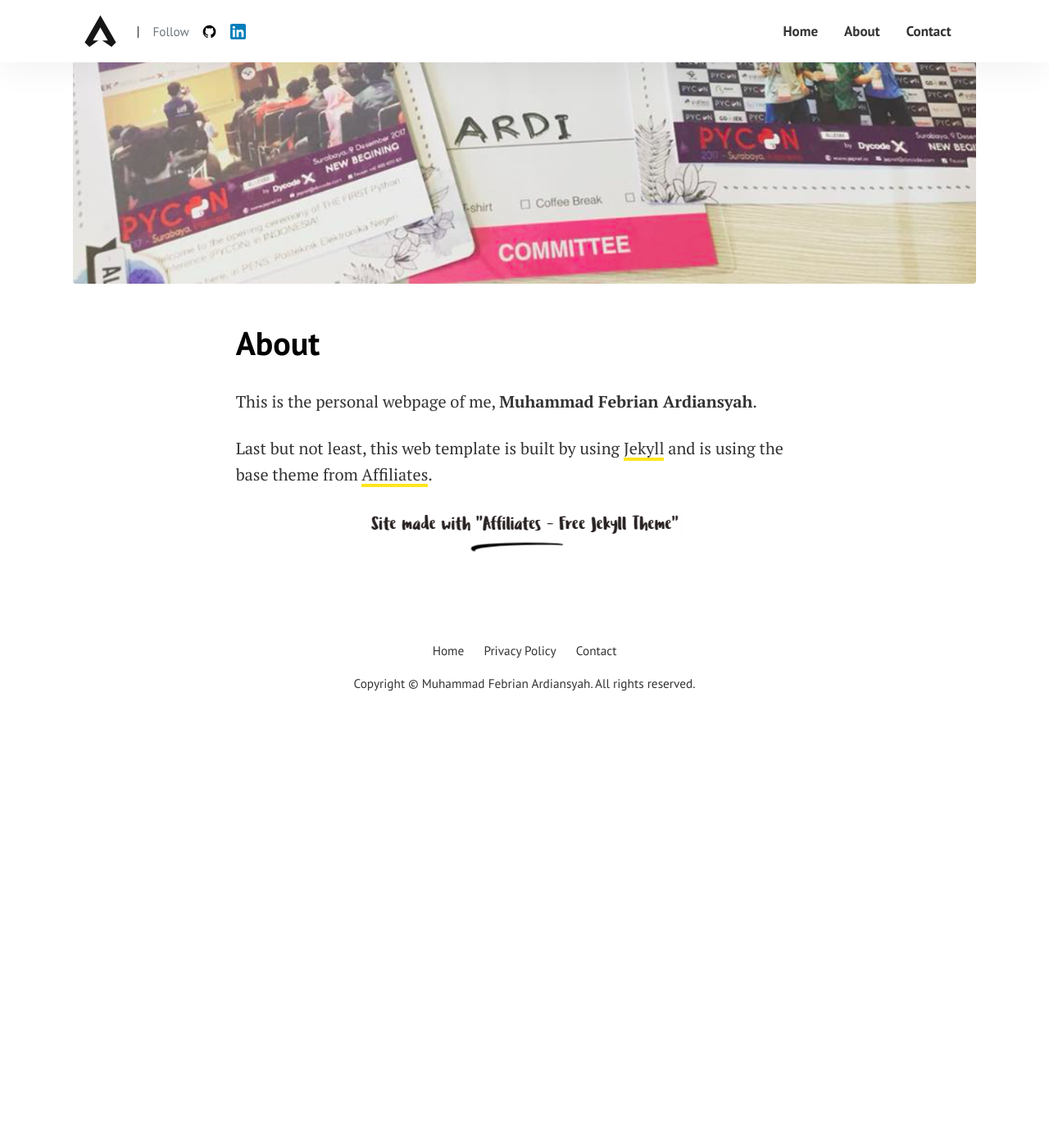
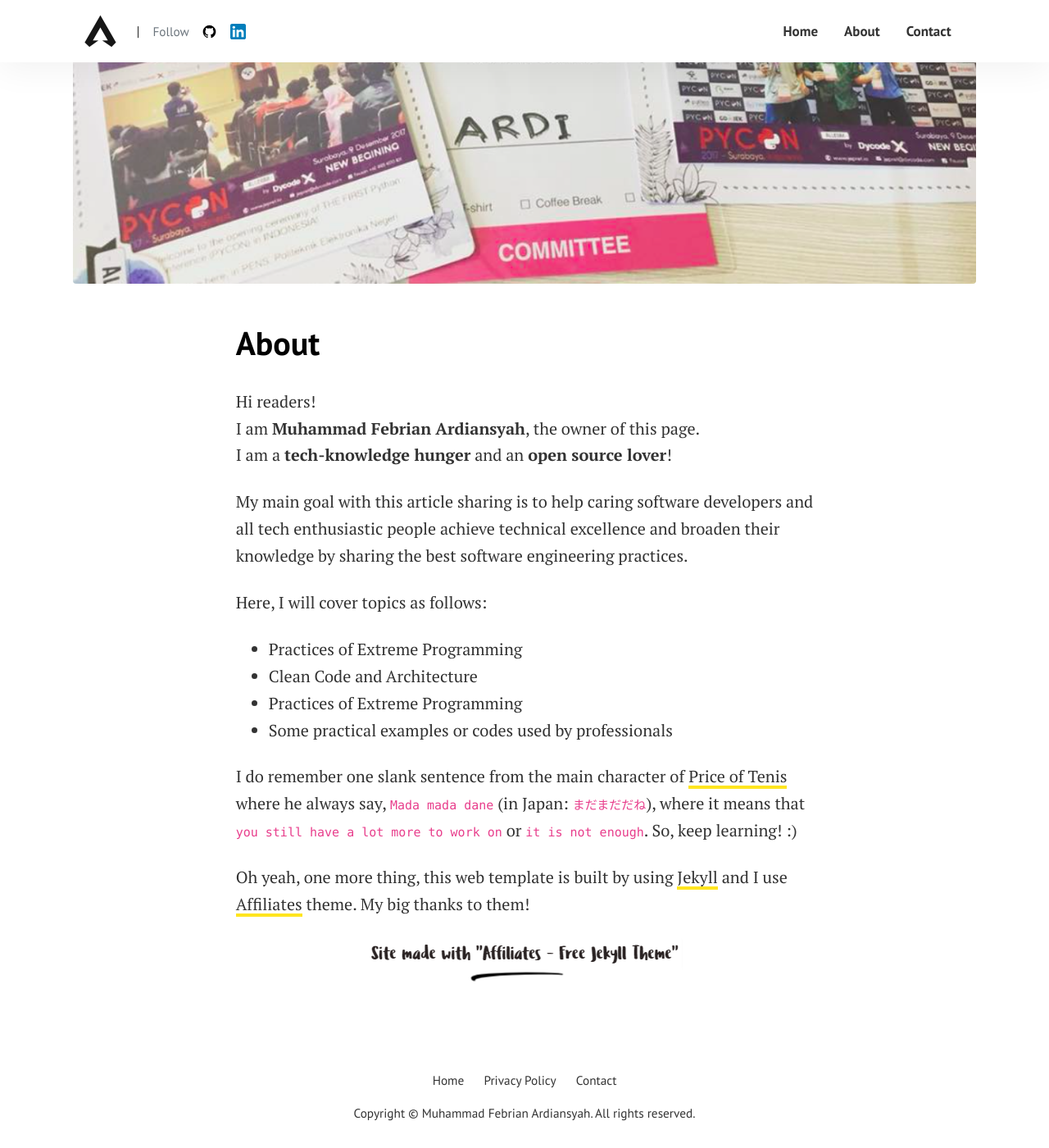
Before and after one commit to ardihikaru/ardihikaru.github.io, a Jekyll site: the page built from pages/about.md, in a window 1280 px wide and 1400 px high, scrolled down 436 px. Shown: the whole window at 82% size. Built offline with Jekyll 4.4.1, drawn with Linux system fonts in a browser that asks for light colours; before the commit the page ends 1312 px from its top, so only the background shows below that.

Commit message:
updates: * updated about me page * updated home page headline component

```diff
--- a/pages/about.md
+++ b/pages/about.md
@@ -5,10 +5,26 @@ permalink: "/about/"
 image: assets/images/about_ardi.png
 ---
 
-This is the personal webpage of me, **Muhammad Febrian Ardiansyah**.
+Hi readers! <br/>
+I am **Muhammad Febrian Ardiansyah**, the owner of this page. <br/>
+I am a **tech-knowledge hunger** and an **open source lover**! <br/>
 
-Last but not least, this web template is built by using [Jekyll](https://jekyllrb.com)
-and is using the base theme from [Affiliates](https://bootstrapstarter.com/template-affiliates-bootstrap-jekyll/).
+My main goal with this article sharing is to help caring software developers and all tech enthusiastic people
+achieve technical excellence and broaden their knowledge by sharing the best software engineering practices. <br/>
+
+Here, I will cover topics as follows:
++ Practices of Extreme Programming
++ Clean Code and Architecture
++ Practices of Extreme Programming
++ Some practical examples or codes used by professionals
+
+I do remember one slank sentence from the main character of [Price of Tenis](https://en.wikipedia.org/wiki/The_Prince_of_Tennis)
+where he always say, `Mada mada dane` (in Japan: `まだまだだね`), where it means that `you still have a lot more to work on`
+or `it is not enough`. So, keep learning! :) <br/>
+
+Oh yeah, one more thing, this web template is built by using [Jekyll](https://jekyllrb.com)
+and I use [Affiliates](https://bootstrapstarter.com/template-affiliates-bootstrap-jekyll/) theme.
+My big thanks to them! <br/>
 
 <!-- CREDITS BEGIN.-->
 <!-- If you want to support my work, please donate to remove the credits. This helps me keep it up and running: https://www.wowthemes.net/donate/ -->
```
Also changed, not shown: _posts/2023/11/2023-11-03-my-first-blog-post.md (+1 -0 lines), index.html (+7 -6 lines).
